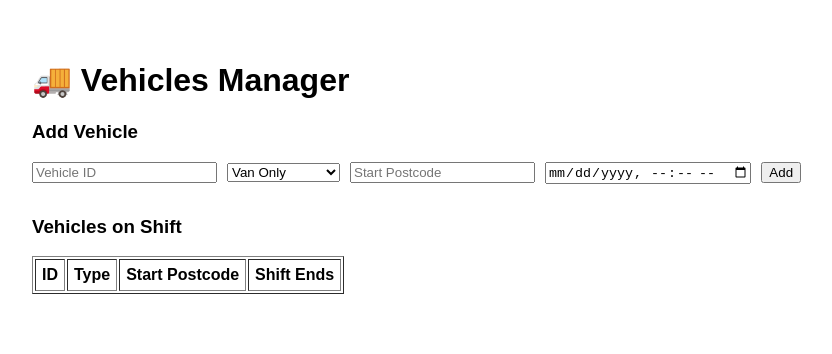
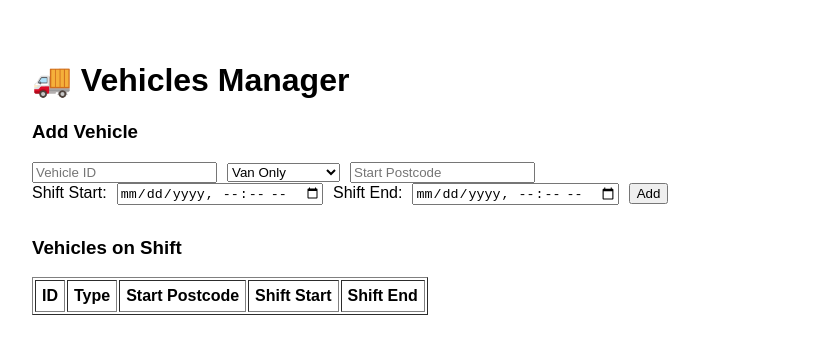
Before and after one commit to stevecanneaux/srd-poc-backend, a Next.js app in the folder frontend/: page /vehicles in a window 1280 px wide. Shown: the top 354 px of the page, without its empty margins (8-840 px from the left). Built offline with nearby package versions, Linux system fonts and the light colour scheme.

Commit message:
Update vehicles.tsx

```diff
--- a/frontend/pages/vehicles.tsx
+++ b/frontend/pages/vehicles.tsx
@@ -13,6 +13,7 @@ export default function VehiclesManager() {
     id: "",
     type: "van_only",
     postcode: "",
+    shiftStart: "",
     shiftEnd: "",
   });
 
@@ -20,12 +21,18 @@ export default function VehiclesManager() {
     setForm({ ...form, [e.target.name]: e.target.value });
 
   const addVehicle = () => {
-    if (!form.id || !form.postcode || !form.shiftEnd) {
+    if (!form.id || !form.postcode || !form.shiftStart || !form.shiftEnd) {
       alert("Please fill in all fields");
       return;
     }
     setVehicles([...vehicles, form]);
-    setForm({ id: "", type: "van_only", postcode: "", shiftEnd: "" });
+    setForm({
+      id: "",
+      type: "van_only",
+      postcode: "",
+      shiftStart: "",
+      shiftEnd: "",
+    });
   };
 
   const syncWithBackend = async () => {
@@ -76,13 +83,26 @@ export default function VehiclesManager() {
           placeholder="Start Postcode"
           style={{ marginLeft: "10px", marginRight: "10px" }}
         />
+        <br />
+        <label>Shift Start:</label>
+        <input
+          type="datetime-local"
+          name="shiftStart"
+          value={form.shiftStart}
+          onChange={handleChange}
+          style={{ marginLeft: "10px", marginRight: "10px" }}
+        />
+        <label>Shift End:</label>
         <input
           type="datetime-local"
           name="shiftEnd"
           value={form.shiftEnd}
           onChange={handleChange}
+          style={{ marginLeft: "10px" }}
         />
-        <button onClick={addVehicle} style={{ marginLeft: "10px" }}>Add</button>
+        <button onClick={addVehicle} style={{ marginLeft: "10px" }}>
+          Add
+        </button>
       </section>
 
       <h3>Vehicles on Shift</h3>
@@ -92,7 +112,8 @@ export default function VehiclesManager() {
             <th>ID</th>
             <th>Type</th>
             <th>Start Postcode</th>
-            <th>Shift Ends</th>
+            <th>Shift Start</th>
+            <th>Shift End</th>
           </tr>
         </thead>
         <tbody>
@@ -101,7 +122,8 @@ export default function VehiclesManager() {
               <td>{v.id}</td>
               <td>{v.type}</td>
               <td>{v.postcode}</td>
-              <td>{v.shiftEnd}</td>
+              <td>{new Date(v.shiftStart).toLocaleString()}</td>
+              <td>{new Date(v.shiftEnd).toLocaleString()}</td>
             </tr>
           ))}
         </tbody>
```
